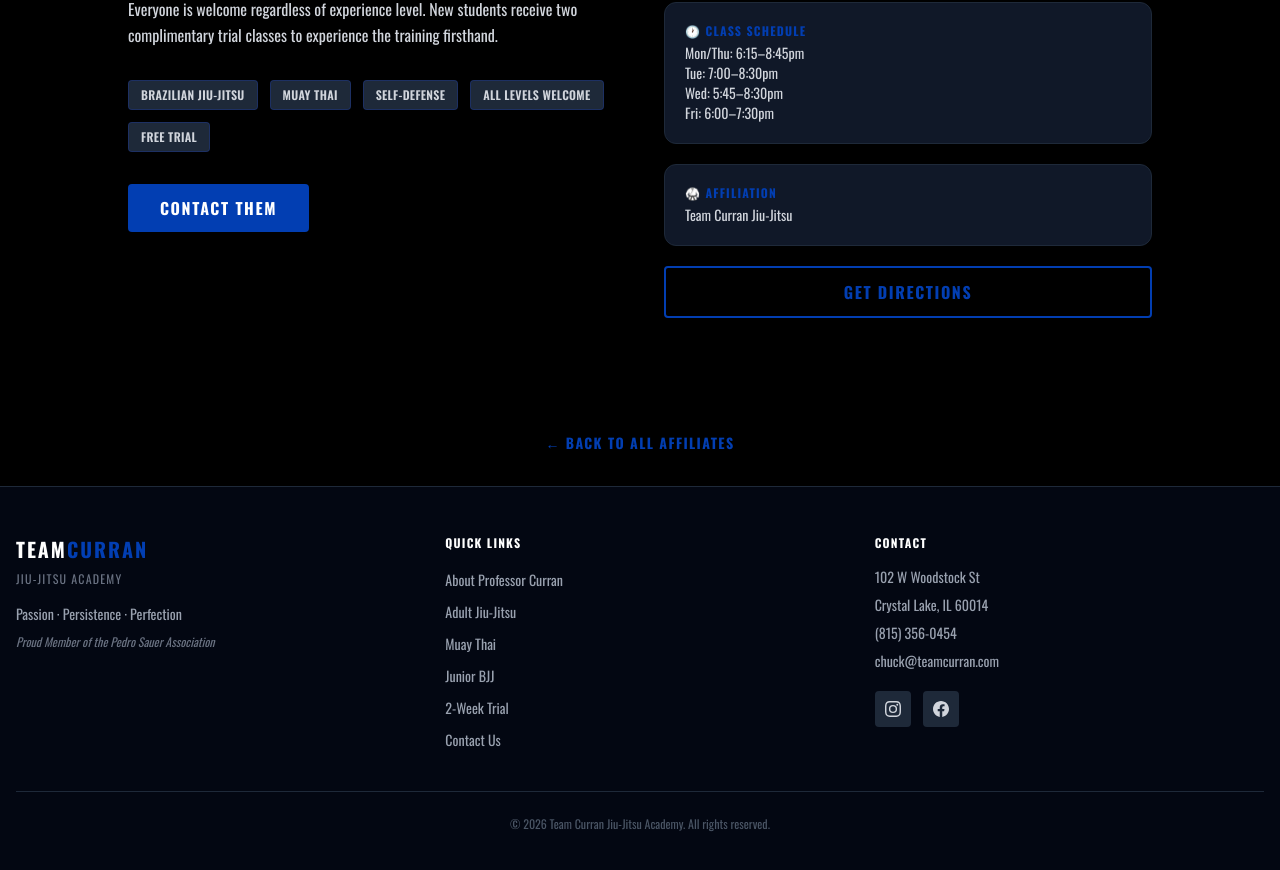
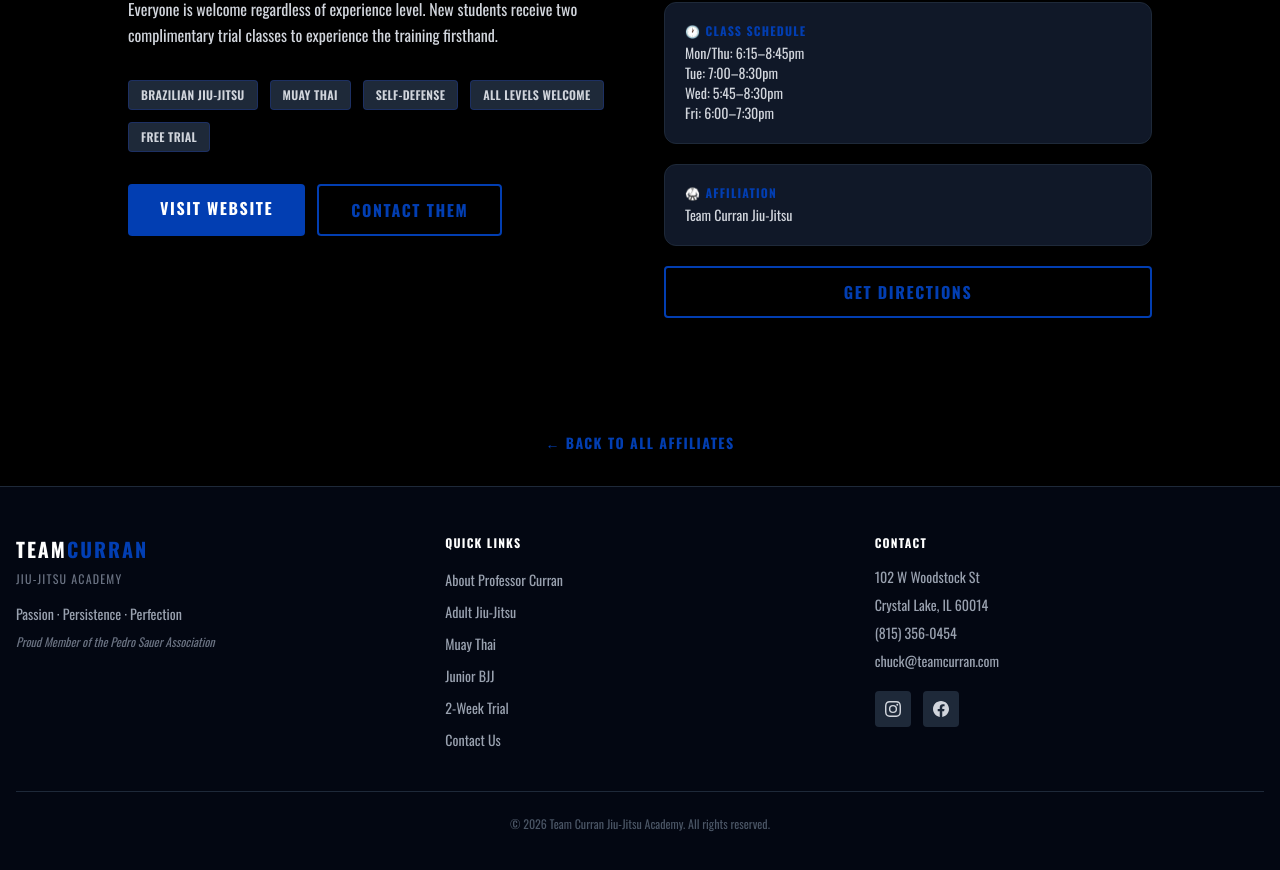
Before and after one commit to bigfrogbjj/teamcurran, a Next.js app: page /affiliates/dekalb-county in a window 1280 px wide. Shown: the part 782-1652 px from the top of the page. Built offline with nearby package versions, Linux system fonts and the light colour scheme.

Commit message:
Add Visit Website button to DeKalb County BJJ with correct URL

```diff
--- a/app/affiliates/dekalb-county/page.tsx
+++ b/app/affiliates/dekalb-county/page.tsx
@@ -37,10 +37,16 @@ export default function DekalbCountyPage() {
                   <span key={p} className="bg-gray-800 border border-blue-900/50 text-gray-300 text-xs font-semibold px-3 py-1.5 rounded uppercase tracking-wide">{p}</span>
                 ))}
               </div>
-              <a href="mailto:dekalbcountybjj@gmail.com"
-                className="inline-block bg-brand hover:bg-blue-800 text-white font-black uppercase tracking-widest px-8 py-3 rounded transition-colors">
-                CONTACT THEM
-              </a>
+              <div className="flex gap-3 flex-wrap">
+                <a href="https://dekalbcountybjj.com" target="_blank" rel="noopener noreferrer"
+                  className="inline-block bg-brand hover:bg-blue-800 text-white font-black uppercase tracking-widest px-8 py-3 rounded transition-colors">
+                  VISIT WEBSITE
+                </a>
+                <a href="mailto:dekalbcountybjj@gmail.com"
+                  className="inline-block border-2 border-brand text-brand hover:bg-brand hover:text-white font-black uppercase tracking-widest px-8 py-3 rounded transition-colors">
+                  CONTACT THEM
+                </a>
+              </div>
             </div>
 
             <div className="space-y-5">
```
